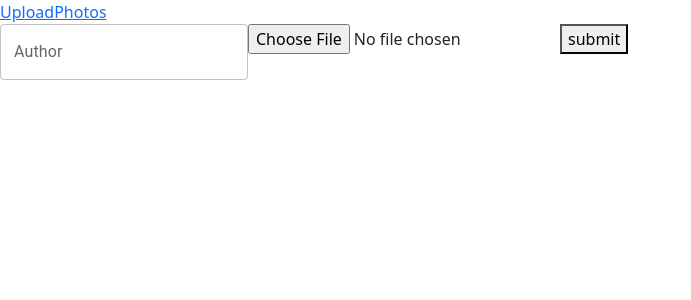
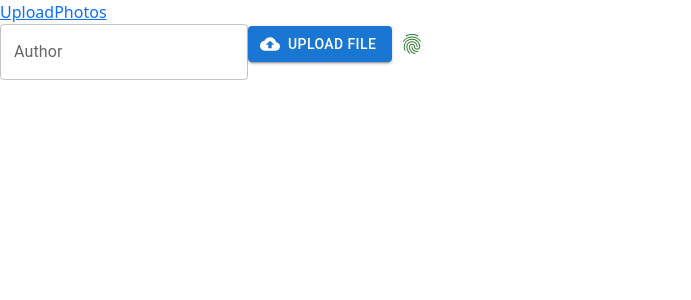
Before and after one commit to eewwalker/ERASER, a React (Vite) app in the folder pixly-frontend/: page /upload in a window 1280 px wide. Shown: the top 300 px of the page, without its empty margins (0-691 px from the left). Built offline with nearby package versions, Linux system fonts and the light colour scheme.

Commit message:
commit remaining files

```diff
--- a/pixly-frontend/src/UploadForm.jsx
+++ b/pixly-frontend/src/UploadForm.jsx
@@ -1,18 +1,31 @@
 import { React, useState } from "react";
 import Alert from "./Alert";
+import { styled } from '@mui/material/styles';
 import CloudUploadIcon from "@mui/icons-material/CloudUpload";
 import Button from "@mui/material/Button";
 import TextField from "@mui/material/TextField";
-import { styled } from "@mui/material/styles";
-import VisuallyHiddenInput from "./VisuallyHiddenInput";
+import IconButton from '@mui/material/IconButton';
+import Fingerprint from '@mui/icons-material/Fingerprint';
+
 
 /** Component for entire page.
  *
  * Props: none
- * State: formDatra
+ * State: formData
  *
  */
-// const Input = styled("input")({display:none})
+
+const VisuallyHiddenInput = styled('input')({
+  clip: 'rect(0 0 0 0)',
+  clipPath: 'inset(50%)',
+  height: 1,
+  overflow: 'hidden',
+  position: 'absolute',
+  bottom: 0,
+  left: 0,
+  whiteSpace: 'nowrap',
+  width: 1,
+});
 
 const initialFormData = {
   file: "",
@@ -50,12 +63,20 @@ const UploadForm = ({ handleSave }) => {
           onChange={handleChange}
           value={formData.author}
         />
-        <input type="file"
-        name="file"
-        onChange={handleChange}
-        value={formData.file}
-        accept='image/jpg'/>
-      <button type="submit">submit</button>
+        <Button
+          component="label"
+          role={undefined}
+          variant="contained"
+          tabIndex={-1}
+          startIcon={<CloudUploadIcon />}
+        >
+          Upload file
+          <VisuallyHiddenInput type="file" onChange={handleChange} value={formData.file} name="file" />
+
+        </Button>
+        <IconButton aria-label="fingerprint" color="success" type="submit">
+          <Fingerprint />
+        </IconButton>
       </form>
     </div>
   );
--- a/pixly-frontend/src/api.js
+++ b/pixly-frontend/src/api.js
@@ -7,9 +7,9 @@ class PixlyApi {
 
   static async request(endpoint, data = {}, method = "GET") {
     const url = new URL(`${BASE_URL}/${endpoint}`);
-    const headers = {
-      'content-type': 'application/json',
-    };
+    // const headers = {
+    //   'content-type': 'application/json',
+    // };
 
     url.search = (method === "GET")
       ? new URLSearchParams(data).toString()
@@ -19,8 +19,8 @@ class PixlyApi {
     const body = (method !== "GET")
       ? JSON.stringify(data)
       : undefined;
-
-    const resp = await fetch(url, { method, body, headers });
+    // , headers
+    const resp = await fetch(url, { method, body });
 
     if (!resp.ok) {
       console.error("API Error:", resp.statusText, resp.status);
@@ -35,7 +35,9 @@ class PixlyApi {
   /** POST request to PIXLY API to upload image. */
 
   static async upload(file, author) {
+    console.log('API**', file, author);
     const data = { file, author };
+    console.log('data', data);
     let res = await this.request('photo', data, "POST");
     return res;
   }
@@ -43,4 +45,4 @@ class PixlyApi {
 
 
 
-export default PixlyApi
+export default PixlyApi;
```
Also changed, not shown: 1 other file (tests, documents, lock files or other folders).
